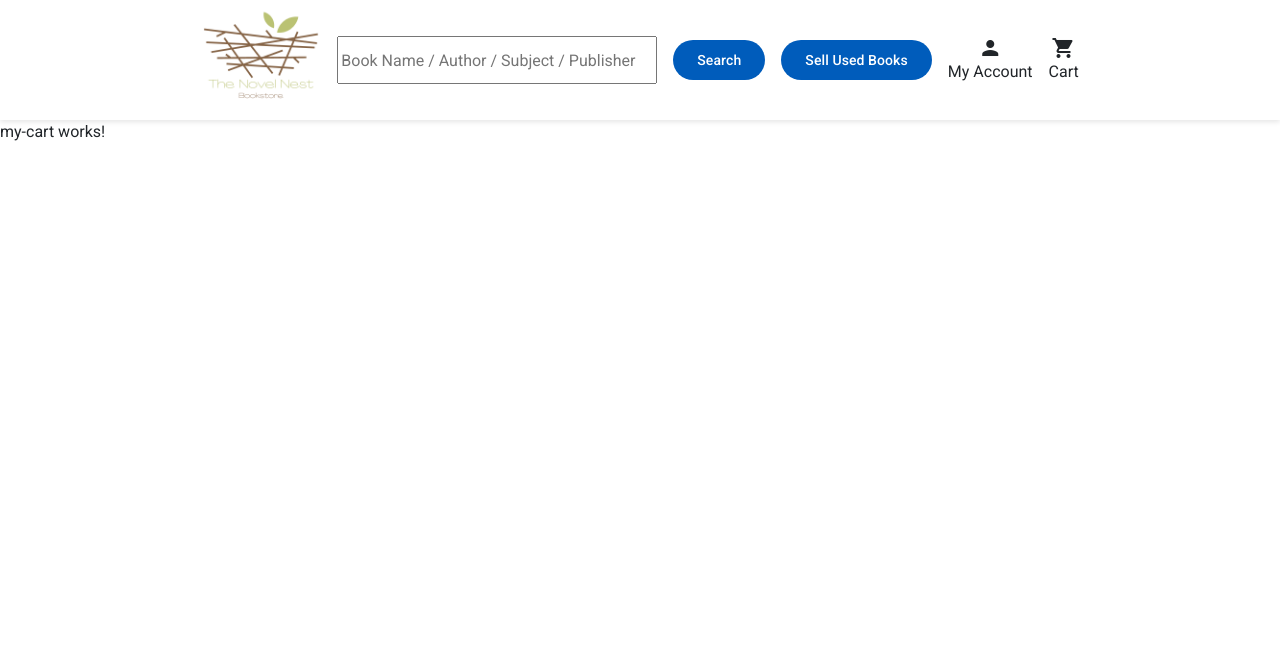
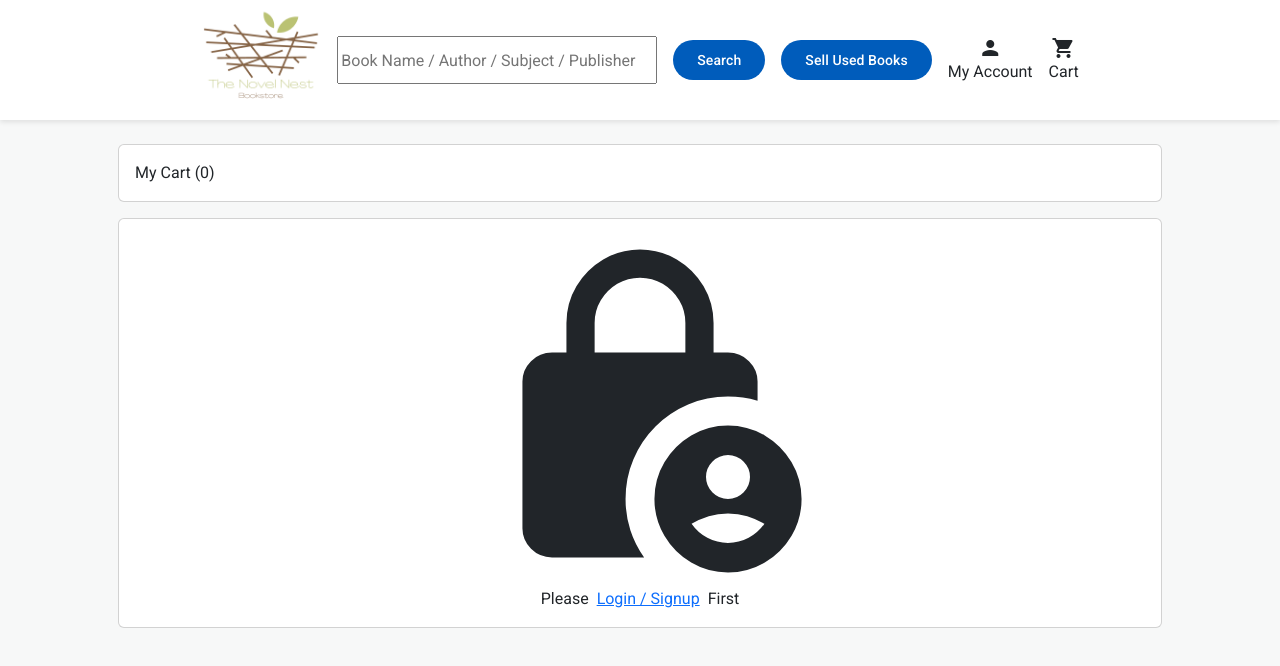
Before and after one commit to nehag66/NovelNest, an Angular app in the folder novelNest/: page /cart in a window 1280 px wide. Shown: the top 666 px of the page. Built offline with nearby package versions, Linux system fonts and the light colour scheme.

Commit message:
worked on cart UI

```diff
--- a/novelNest/src/app/my-cart/my-cart.component.html
+++ b/novelNest/src/app/my-cart/my-cart.component.html
@@ -1 +1,27 @@
-<p>my-cart works!</p>
+<div class="py-4 container px-sm-5 d-flex flex-column gap-3">
+	<div class="card p-3">
+		<div class="">
+			<div class="">
+				<div class="">My Cart ({{ cartItems.length }})</div>
+			</div>
+		</div>
+	</div>
+	<div class="card p-3">
+		<div *ngIf="!isLoggedIn" class="d-flex flex-column align-items-center">
+			<mat-icon class="custom-icon-size">lock_person</mat-icon>
+			<div class="d-flex">
+				<span class="pe-2">Please</span>
+				<a href="#" (click)="openLoginDialog($event)">Login / Signup</a>
+				<span class="ps-2">First</span>
+			</div>
+		</div>
+		<div
+			*ngIf="isLoggedIn && cartItems.length === 0"
+			class="d-flex flex-column align-items-center"
+		>
+			<mat-icon class="custom-icon-size">shopping_cart</mat-icon>
+			The cart is empty.
+			<button mat-button (click)="goToBuyBooks()">Start buying now</button>
+		</div>
+	</div>
+</div>
--- a/novelNest/src/app/my-cart/my-cart.component.scss
+++ b/novelNest/src/app/my-cart/my-cart.component.scss
@@ -0,0 +1,5 @@
+.custom-icon-size {
+	font-size: 22rem;
+	width: 22rem;
+	height: 22rem;
+}
--- a/novelNest/src/app/my-cart/my-cart.component.ts
+++ b/novelNest/src/app/my-cart/my-cart.component.ts
@@ -1,11 +1,36 @@
-import { Component } from '@angular/core';
+import { Component, inject } from '@angular/core';
+import { MatDialog } from '@angular/material/dialog';
+import { Router } from '@angular/router';
+import { CLIENT_ROUTES } from 'app/app.routes';
+import { LoginSignupDialogComponent } from 'app/login/login-signup-dialog/login-signup-dialog.component';
 import { MaterialModule } from 'app/material.module';
+import { SharedModule } from 'shared/shared.module';
 
 @Component({
 	selector: 'my-cart',
 	standalone: true,
-	imports: [MaterialModule],
+	imports: [MaterialModule, SharedModule],
 	templateUrl: './my-cart.component.html',
 	styleUrl: './my-cart.component.scss',
 })
-export class MyCartComponent {}
+export class MyCartComponent {
+	private readonly _dialog = inject(MatDialog);
+	private readonly _router = inject(Router);
+	cartItems = [];
+	isLoggedIn = false;
+
+	openLoginDialog(e: Event) {
+		e.preventDefault();
+		const dialogRef = this._dialog.open(LoginSignupDialogComponent, {
+			width: '400px',
+			height: '300px',
+			maxWidth: '80vw',
+			minWidth: '200px',
+		});
+		dialogRef.afterClosed().subscribe((result) => {});
+	}
+
+	goToBuyBooks() {
+		this._router.navigate([CLIENT_ROUTES.BUY_BOOKS]);
+	}
+}
--- a/novelNest/src/styles.scss
+++ b/novelNest/src/styles.scss
@@ -1,7 +1,7 @@
 /* You can add global styles to this file, and also import other style files */
 
 html, body { height: 100%; }
-body { margin: 0; font-family: Roboto, "Helvetica Neue", sans-serif; }
+body { margin: 0; font-family: Roboto, "Helvetica Neue", sans-serif; background-color: rgb(247 248 248); }
 
 .cursor-pointer {
     cursor: pointer;
```
